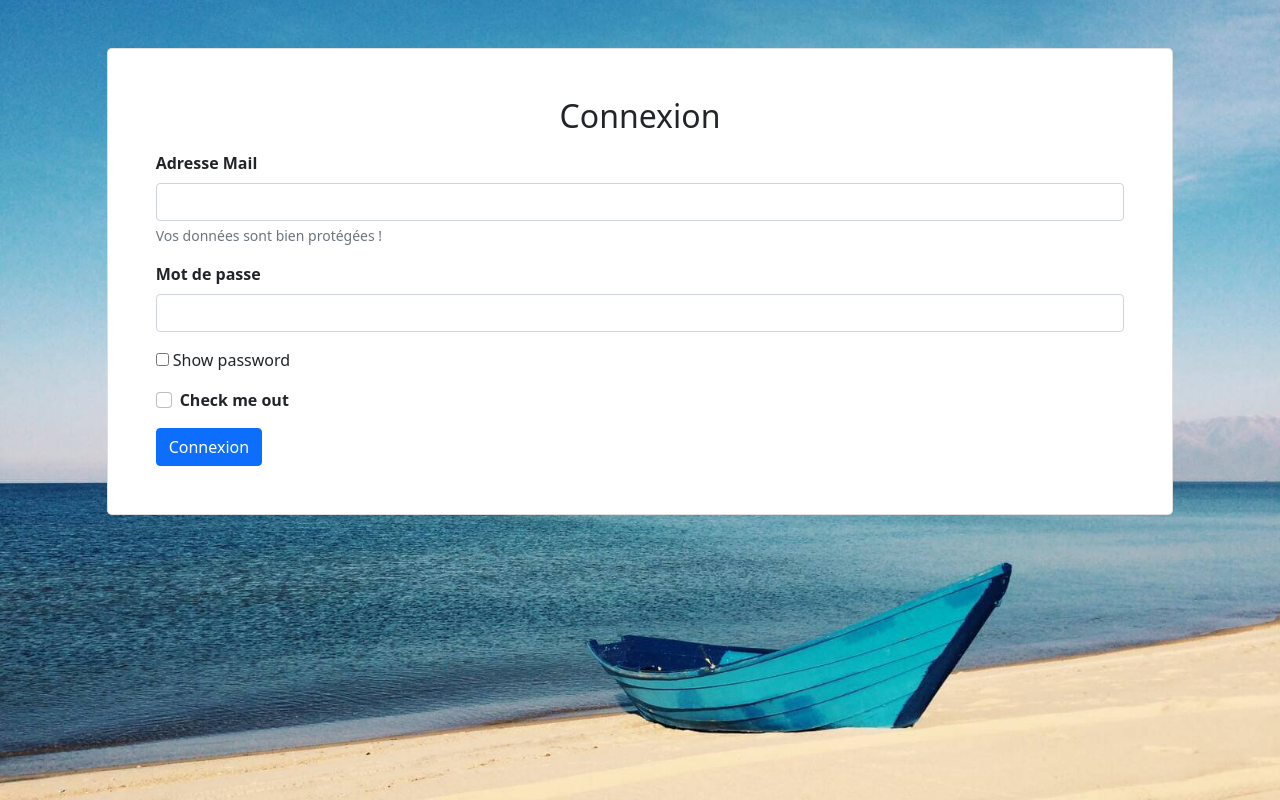
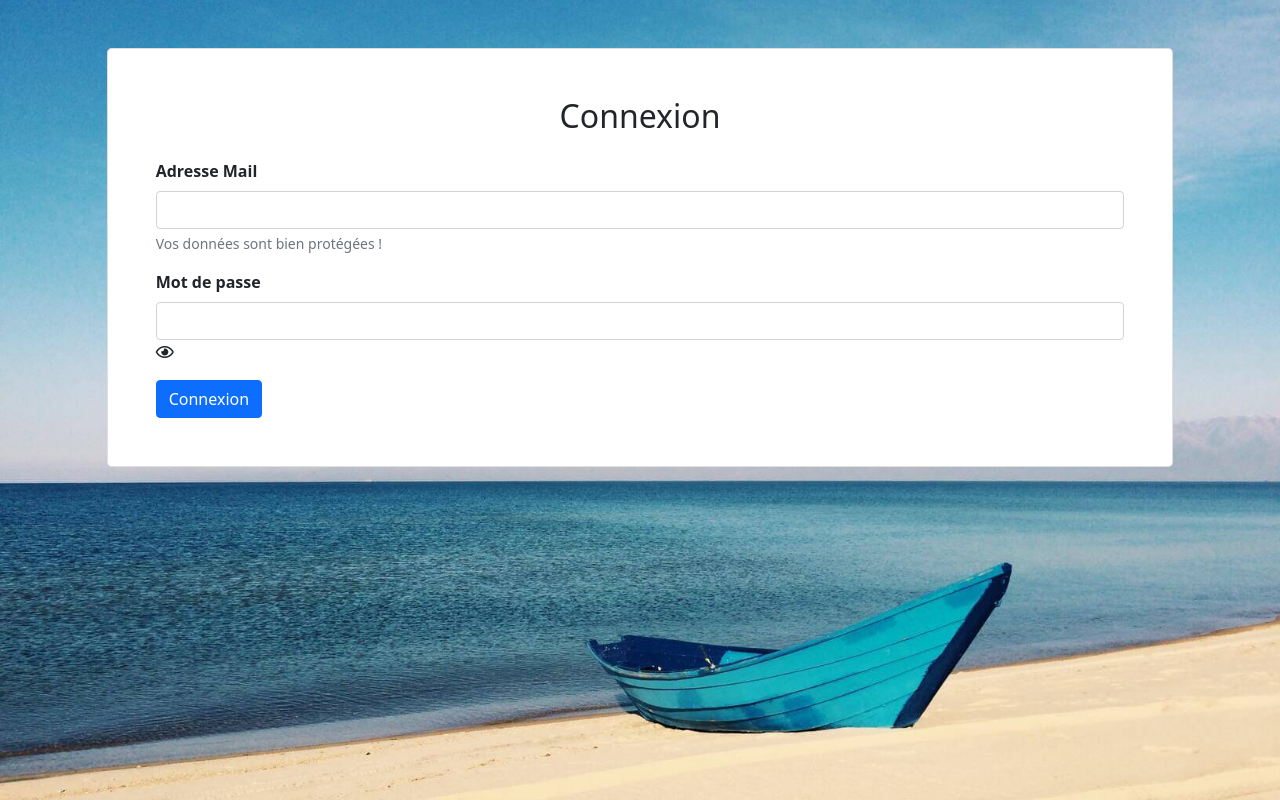
Before and after one commit to Nels18/DonkeyAir, a PHP site: page /login.php in a window 1280 px wide. Run offline with PHP 8.4, Linux system fonts and the light colour scheme; data that the repository does not hold is empty; a stand-in replaces the project's code that opens the database connection; some libraries are stand-ins or nearby versions.

Commit message:
correctionandeyepassword

```diff
--- a/assets/css/style.css
+++ b/assets/css/style.css
@@ -79,3 +79,9 @@ body {
     background-attachment: fixed;
     background-size: cover;
 }
+
+
+#hide {
+    display: none;
+
+}
--- a/assets/js/main.js
+++ b/assets/js/main.js
@@ -100,3 +100,18 @@ window.onload = function () {
   // console.log(request);
   showReturn();
 };
+
+
+function myFunction() {
+var x = document.getElementById("exampleInputPassword1");
+if (x.type === "password"){
+  x.type = "text";
+  document.getElementById('hide').style.display = "inline-block";
+  document.getElementById('show').style.display  = "none";
+}
+else{
+  x.type = "password";
+  document.getElementById('hide').style.display = "none";
+  document.getElementById('show').style.display = "inline-block";
+}
+};
--- a/index.php
+++ b/index.php
@@ -20,13 +20,13 @@
         <main class="container-fluid bg-image">
             <div class="row justify-content-center">
                 <div class="col-10 card p-5 m-5 rounded-3">
-                    <h6 class="text-center alert alert-success">
+                    <p class="text-center alert alert-success">
                         <?php
                             if(isset($_GET['success'])){
                                 echo $_GET['success'];
                             }
                         ?>
-                    </h6>
+                    </p>
                     <h2>Rechercher des vols</h2>
                     <?php include("templates/form-search.php");?>
                 </div>
--- a/login.php
+++ b/login.php
@@ -1,4 +1,4 @@
-<!--div class="card p-5 m-5 rounded-3" -->
+<!--div class="card p-5 m-5 rounded-3" >
   <?php
     require_once "lib/Database.php";
 
@@ -7,10 +7,10 @@
     $sha_Password = SHA1($password);
     $error = "";
 
-    $request = " SELECT * from customer where password = '".$sha_password."' and email = '".$email."' ";
+    $request = " SELECT * from customer where password = '".$sha_Password."' and email = '".$email."' ";
     $database = Database::getInstance();
     $result = $database->query($request);
-    // var_dump($result);
+    //var_dump($result);
     if (isset($_POST['submit'])) {
       if ($email == $result[0]["email"] && (SHA1($password) == $result[0]["password"]))
       {
@@ -27,6 +27,7 @@
 
 
   ?>
+  </div-->
 
 <!DOCTYPE html>
   <html lang="fr">
@@ -44,14 +45,14 @@
             <div class="row justify-content-center">
                 <div class="col-10 card p-5 m-5 rounded-3">
                     <h2 class="text-center">Connexion</h2>
-                    <h6 class="<?php if ($error !== "") {
+                    <p class="<?php if ($error !== "") {
                                        echo "alert alert-warning text-center";
                                      } else {
                                        echo "";
                                      }
                                  ?>">
                       <?php echo $error; ?>
-                    </h6>
+                    </p>
                     <form action="login.php" method="post">
                       <div class="mb-3">
                         <label for="exampleInputEmail1" class="form-label">Adresse Mail</label>
@@ -61,19 +62,9 @@
                       <div class="mb-3">
                         <label for="exampleInputPassword1" class="form-label">Mot de passe </label>
                         <input type="password" class="form-control" id="exampleInputPassword1" name="password0">
+                        <i class="far fa-eye-slash" id="hide" onclick="myFunction()"></i>
+                        <i class="far fa-eye" id="show" onclick="myFunction()"></i>
 
-                      </div>
-                      <div class="mb-3">
-                      <input type="checkbox" name="checkbox"> Show password
-                        <?php
-                        $checkbox = isset($_POST['checkbox']) ? $_POST['checkbox'] : false;
-                        echo $checkbox;
-                        ?>
-
-                      </div>
-                      <div class="mb-3 form-check">
-                        <input type="checkbox" class="form-check-input" id="exampleCheck1">
-                        <label class="form-check-label" for="exampleCheck1">Check me out</label>
                       </div>
                       <button type="submit" class="btn btn-primary" name="submit">Connexion</button>
                     </form>
@@ -82,7 +73,7 @@
             </div>
         </main>
         <link rel="stylesheet" href="https://use.fontawesome.com/releases/v5.5.0/css/all.css" integrity="sha384-B4dIYHKNBt8Bc12p+WXckhzcICo0wtJAoU8YZTY5qE0Id1GSseTk6S+L3BlXeVIU" crossorigin="anonymous">
-
+    <script src="assets/js/main.js"></script>
     </body>
 
 </html>
```
